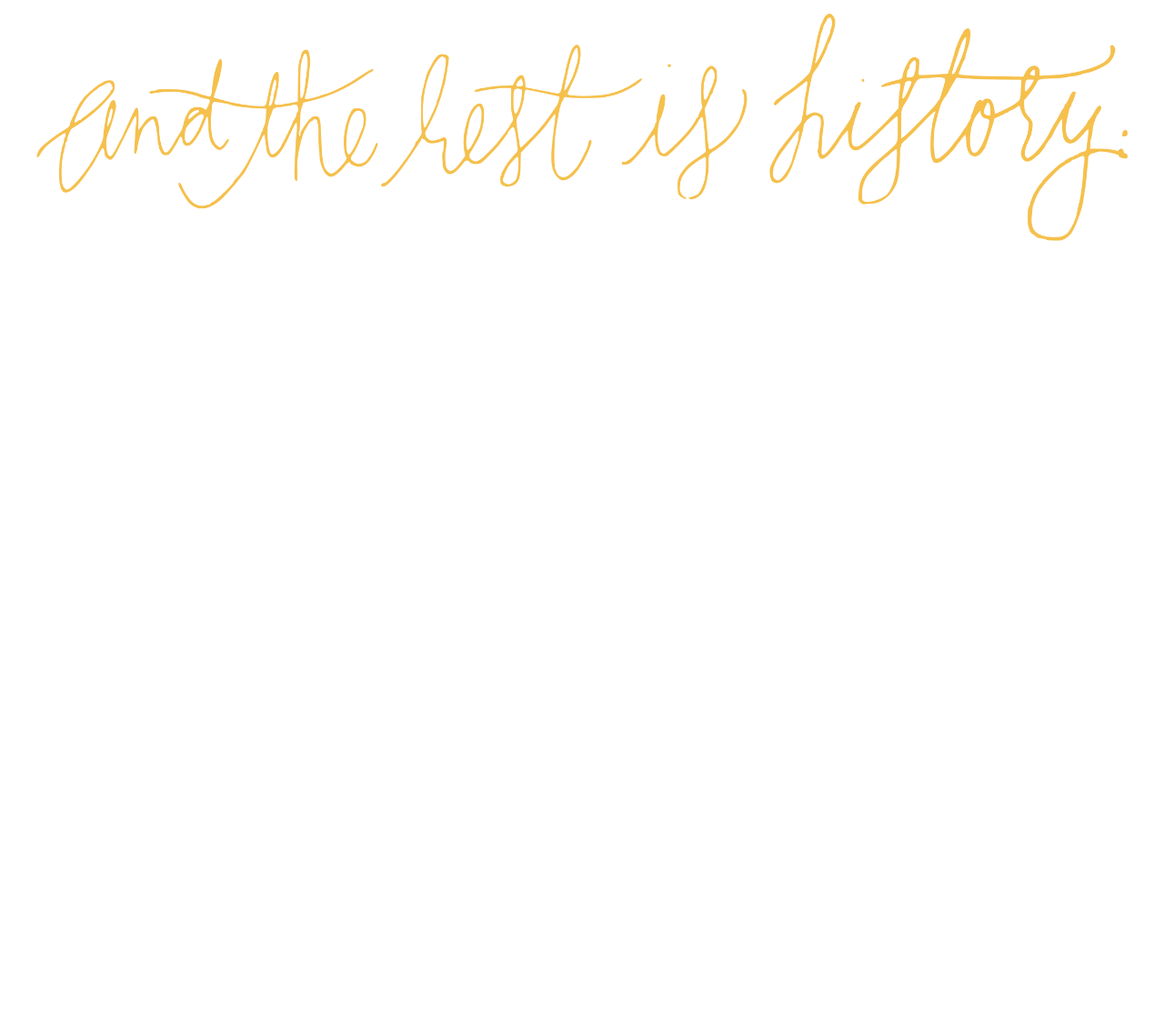
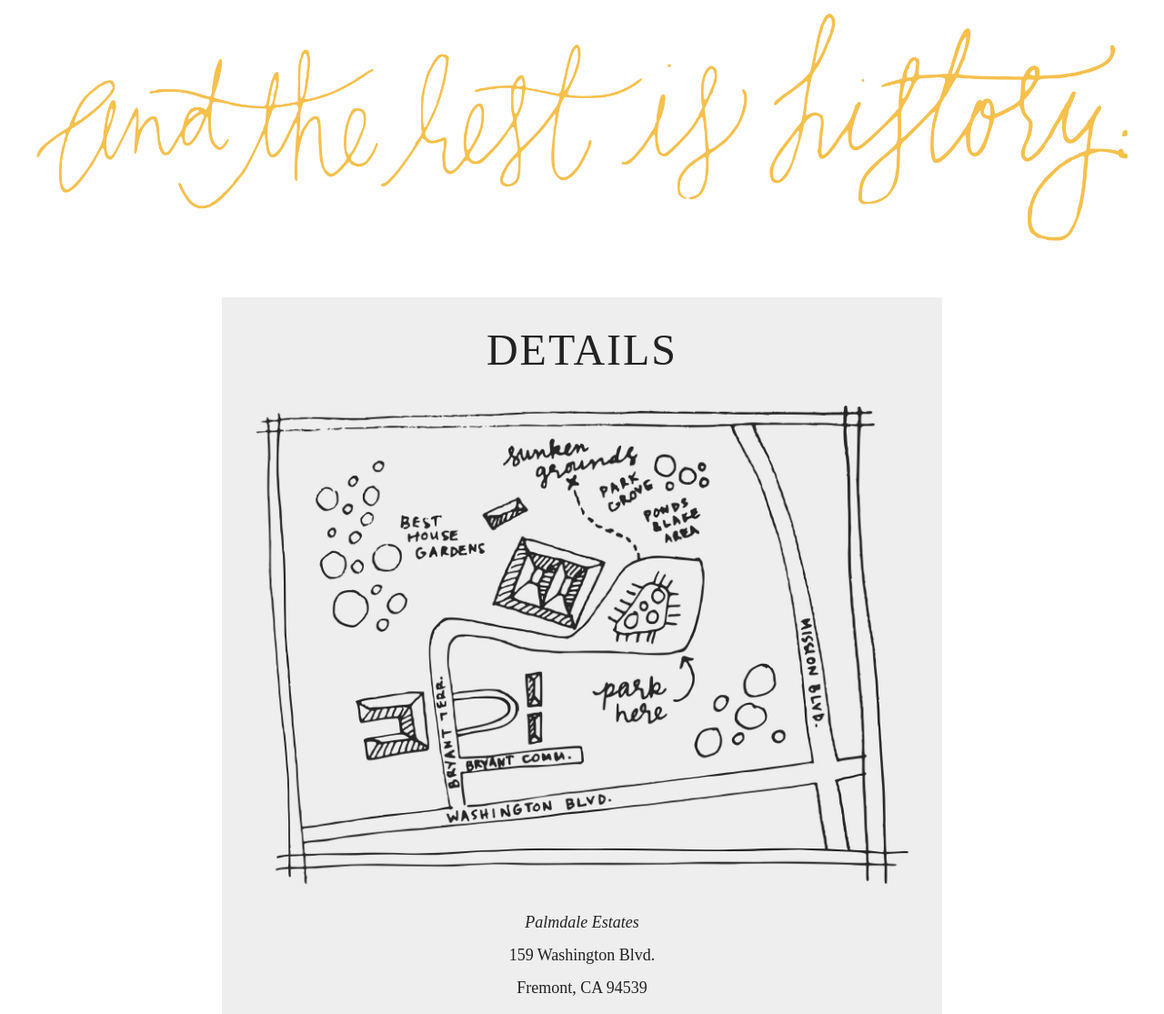
Before and after one commit to topherauyeung/grace-and-moses, a website: page index.html in a window 1280 px wide. Shown: the part 1682-2797 px from the top of the page at 91% size. Before the commit the page ends 1969 px from the top, so only its background shows below. Drawn offline with nearby package versions, Linux system fonts and the light colour scheme; a script that the page names is missing.

Commit message:
Details section

```diff
--- a/index.html
+++ b/index.html
@@ -15,7 +15,7 @@
   </head>
   <body>
 		<div class="container">
-			<div class="grid">
+			<div class="grid grid--center">
 				<header class="grid__item one-whole">
 					<img src="assets/logo.png" alt="grace and moses - 10/18/14" class="nav--logo">
 					<nav class="nav--main">
@@ -27,7 +27,7 @@
 								<a href="#details">Details</a>
 							</li>
 							<li>
-								<a href="#travellers">Travellers</a>
+								<a href="#travelers">Travelers</a>
 							</li>
 						</ul>
 						<ul class="nav--right">
@@ -70,8 +70,28 @@
 						<span class="story--text-mobile">And the rest is history.<br></span>
 					</p>
 				</section>
-			</div>
-		</div>
+				<section id="details" class="sect--details grid__item two-thirds lap--three-quarters palm--one-whole">
+					<div class="sect--details-container">
+						<h1 class="details-header">
+							Details
+						</h1>
+						<a href="http://www.palmdaleestates.com/images/directions/DirectionsPhoto.jpg">
+							<img src="assets/map.jpg" width="750" alt="map">
+						</a>
+						<p class="details-address">
+							<em>Palmdale Estates</em><br>
+							159 Washington Blvd.<br>
+							Fremont, CA 94539<br>
+						</p>
+						<p class="details-time">
+							Ceremony starts at 11am at Sunken Grounds.<br>
+							Reception to follow in the Best House Gardens.
+						</p>
+					</div>
+				</section>
+
+			</div> <!-- end grid div -->
+		</div> <!-- end container div -->
 
 	<script src="//ajax.googleapis.com/ajax/libs/jquery/1.11.1/jquery.min.js"></script>
 	<script>
--- a/sass/_styles.scss
+++ b/sass/_styles.scss
@@ -8,6 +8,7 @@ body {
 	background-size: 1280px auto;
 	padding-left: 40px;
 	padding-right: 40px;
+	padding-bottom: 120px;
 
 	@include break(medium) {
 		background-size: 100% auto;
@@ -180,3 +181,28 @@ body {
 		font-style: italic;
 	}
 }
+
+/* Details Section */
+
+.sect--details {
+	margin-top: 40px;
+}
+
+.sect--details-container {
+	background-color: $gray-light;
+	padding: 20px 30px;
+	text-align: center;
+
+	@include break(mobile) {
+		padding: 10px;
+	}
+}
+
+.details-header {
+	margin-top: 10px;
+	font-size: $font-size-2;
+	font-weight: 100;
+	font-family: "proxima-nova-condensed";
+	text-transform: uppercase;
+	letter-spacing: 2px;
+}
--- a/sass/_variables.scss
+++ b/sass/_variables.scss
@@ -12,6 +12,8 @@ $gray-dark:   #222;
 $gray-medium: #999;
 $gray-light:  #eee;
 $white:       #fff;
+
+$charcoal: #3f4342;
 
 /* Type Scale
    ========================================================================== */
```
Also changed, not shown: assets/map.jpg (added), css/i.css.
